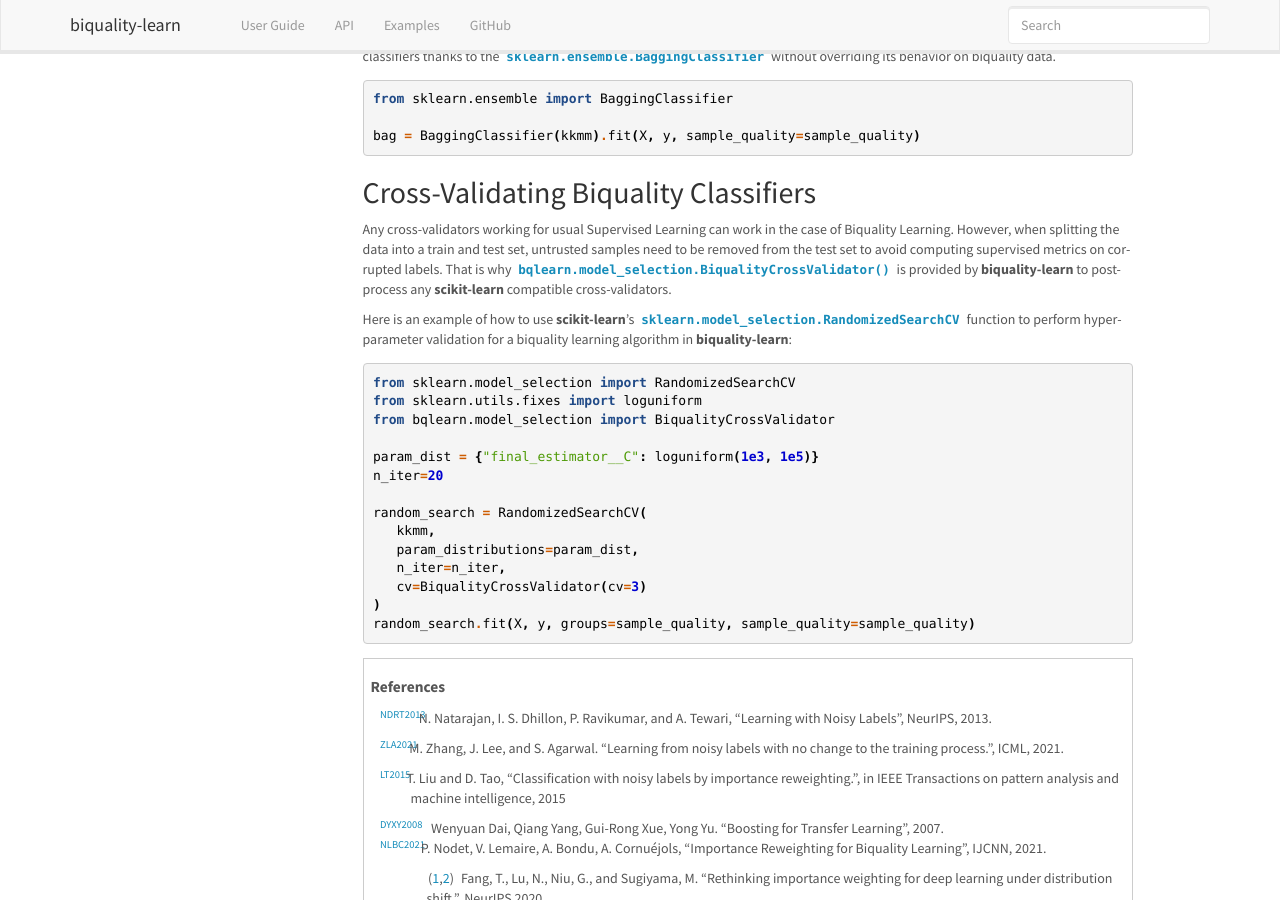
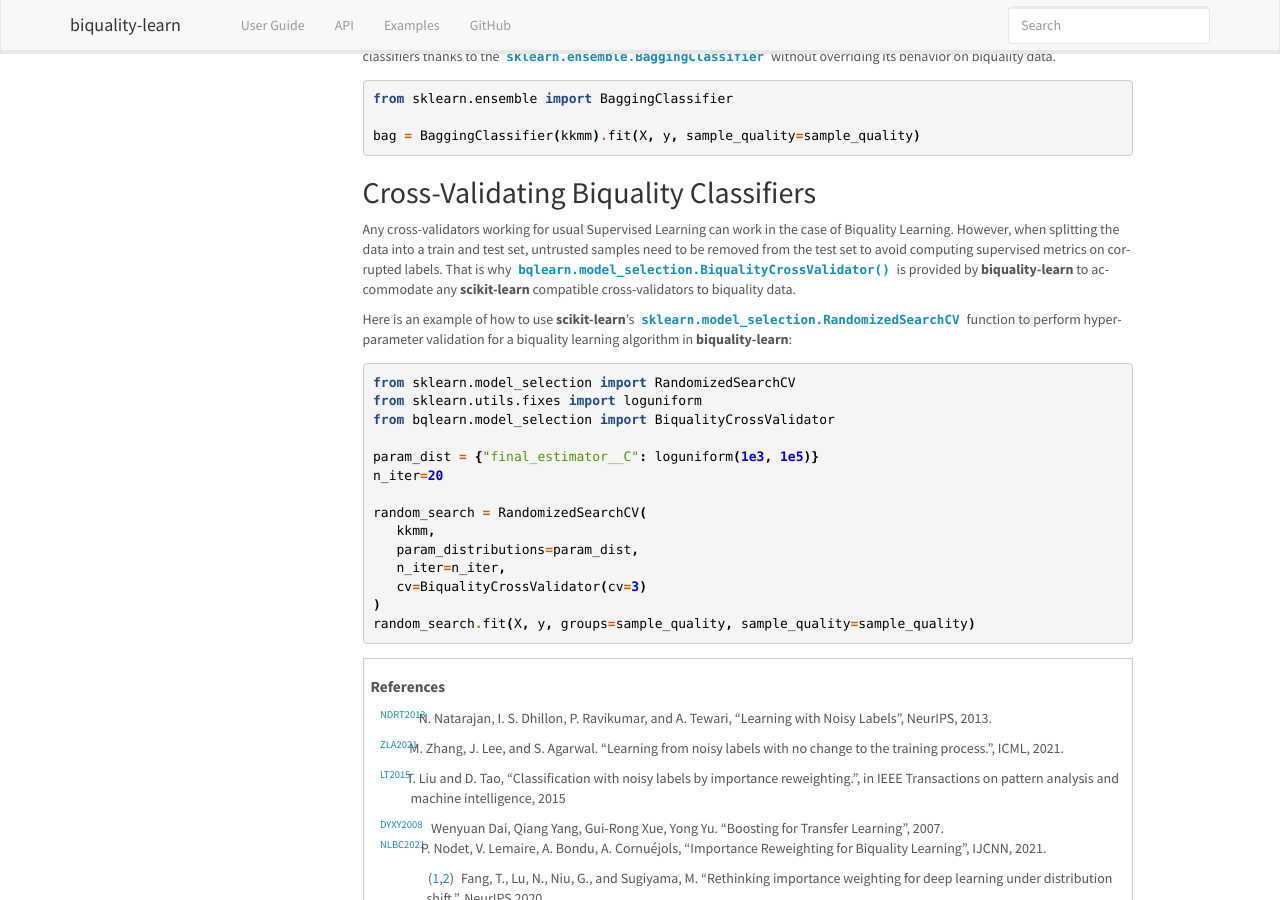
Before and after one commit to biquality-learn/biquality-learn, a Sphinx documentation site: the page built from docs/userguide/intro.rst, in a window 1280 px wide and 900 px high, scrolled down 2000 px. Built offline with Sphinx 7.4.7, drawn with Linux system fonts in a browser that asks for light colours.

Commit message:
small doc fixes

```diff
--- a/docs/userguide/intro.rst
+++ b/docs/userguide/intro.rst
@@ -166,8 +166,8 @@ the case of Biquality Learning. However, when splitting the data into a
 train and test set, untrusted samples need to be removed from the test
 set to avoid computing supervised metrics on corrupted labels. That is
 why :func:`bqlearn.model_selection.BiqualityCrossValidator` is provided
-by **biquality-learn** to post-process any **scikit-learn** compatible
-cross-validators.
+by **biquality-learn** to accommodate any **scikit-learn** compatible
+cross-validators to biquality data.
 
 Here is an example of how to use **scikit-learn**\ ’s
 :class:`sklearn.model_selection.RandomizedSearchCV` function
```
Also changed, not shown: README.md (+2 -2 lines), 1 other file.
